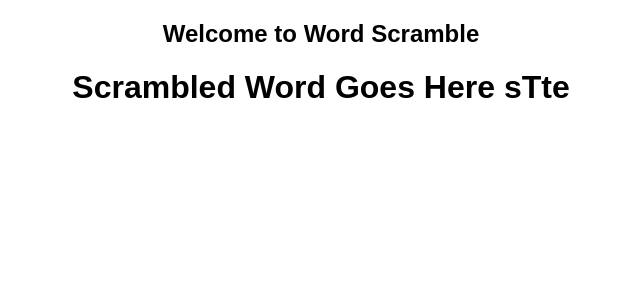
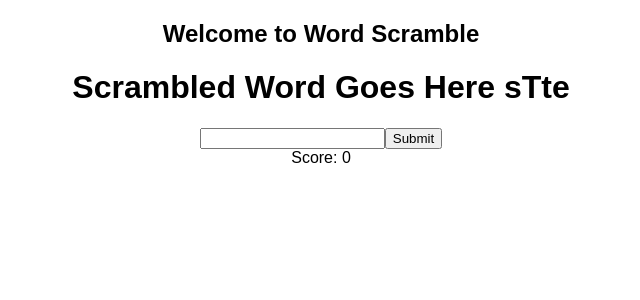
Before and after one commit to weirui222/word-twister, a React (Create React App) app in the folder word-scrambler/: page / in a window 1280 px wide. Shown: the top 300 px of the page, without its empty margins (319-959 px from the left). Built offline with nearby package versions, Linux system fonts and the light colour scheme.

Commit message:
user input & compare words & display score

```diff
--- a/word-scrambler/src/Player.jsx
+++ b/word-scrambler/src/Player.jsx
@@ -1,23 +1,19 @@
 import React, { Component } from 'react';
 
+let index = 0;
+let playerScore = 0;
 class Player extends Component {
   constructor() {
     super();
 
     this.state = {
       word: "",
+      playerInput:"",
       wordBank: ["Test", "Website", "Number"]
     };
   }
 
   shuffle(string) {
-    //  let j, x, i;
-    //  for (i = a.length; i; i--) {
-    //      j = Math.floor(Math.random() * i);
-    //      x = a[i - 1];
-    //      a[i - 1] = a[j];
-    //      a[j] = x;
-    //  }
     let a = string.split("");
     let n = a.length;
 
@@ -31,10 +27,31 @@ class Player extends Component {
   }
 
   chooseWord() {
-    //Must use variable assignment to assign this.state, also CALL FUNCTION
-    let word = this.state.wordBank[0];
+    let word = this.state.wordBank[index];
     let shuffled = this.shuffle(word);
     this.setState({word: shuffled});
+  }
+
+  inputChange(e) {
+    this.setState({playerInput: e.target.value});
+  }
+
+  compareWord(e) {
+  	e.preventDefault();
+  	console.log('this.state.wordBank[index]',this.state.wordBank[index]);
+  	if (this.state.playerInput.toLowerCase() === this.state.wordBank[index].toLowerCase()) {
+  		console.log('correct');
+  		playerScore++;
+  	} else {
+  		console.log('wrong');
+  	}
+  	if (index< this.state.wordBank.length-1) {
+  		index++;
+  	} else {
+  		console.log('Game Over');
+  	}
+
+  	this.chooseWord();
   }
 
   componentDidMount() {
@@ -51,6 +68,17 @@ class Player extends Component {
         <div>
           <h1>Scrambled Word Goes Here {this.state.word}</h1>
         </div>
+        <form onSubmit={(e) => this.compareWord(e)}>
+          <input type="text"
+          			 onChange={e => this.inputChange(e)}
+                 value={this.state.playerInput}
+                />
+          <input type="submit" />
+        </form>
+
+        <div>
+        	Score: {playerScore}
+        </div>
       </div>
     );
   }
```
